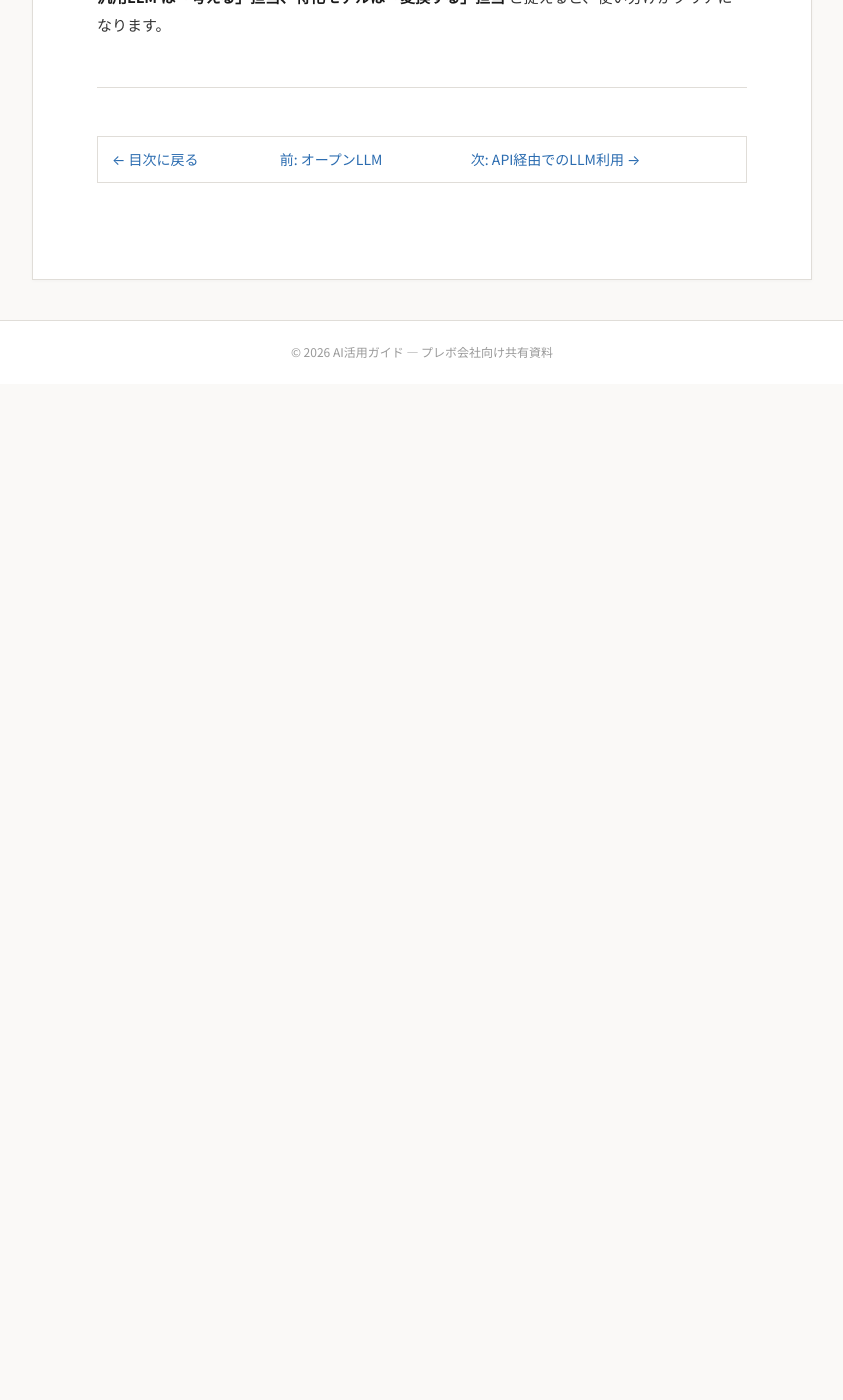
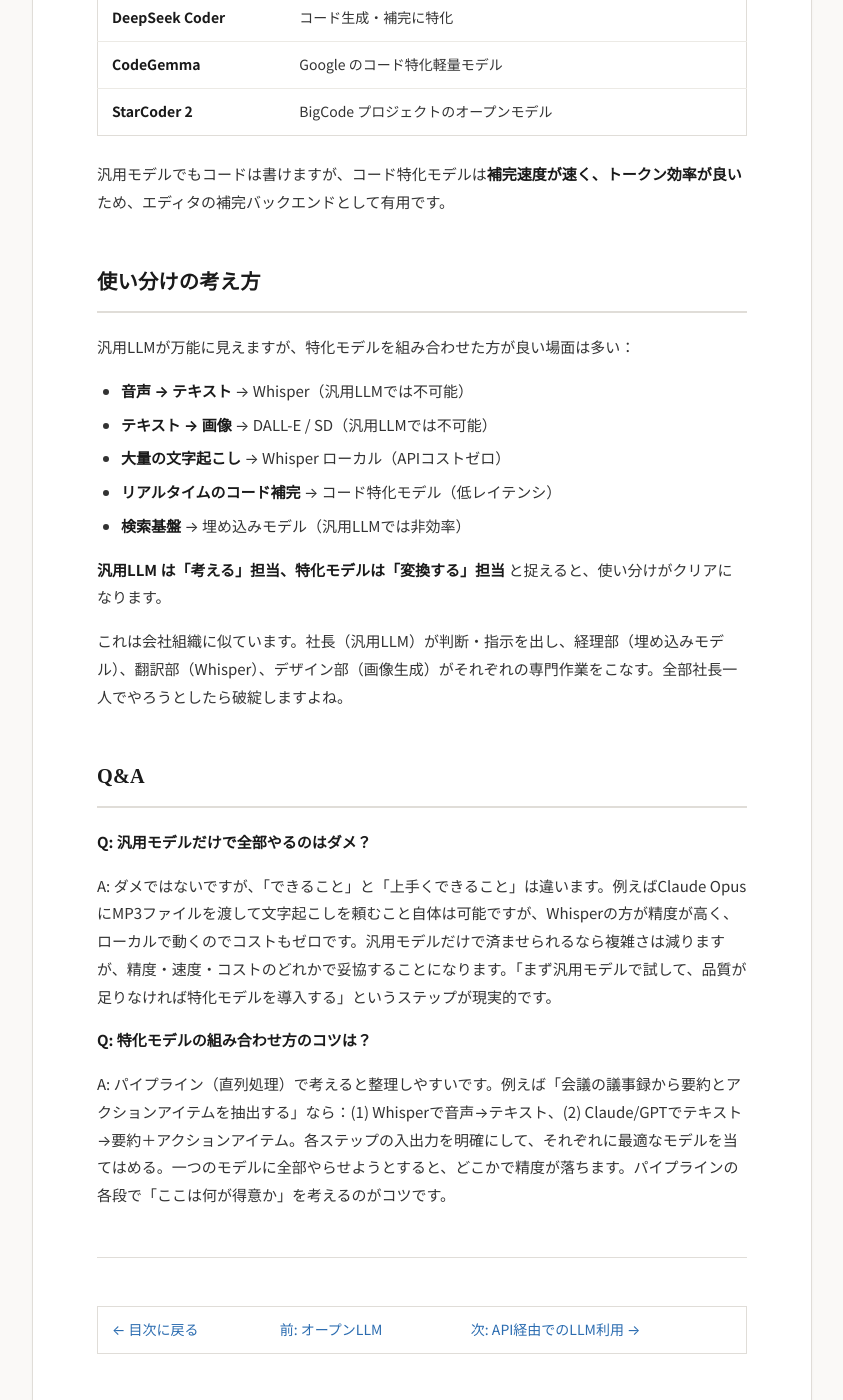
Before and after one commit to kuruusuniku/sharing, a Jekyll site: the page built from 10-specialized-models.md, in a window 1280 px wide and 1400 px high, scrolled down 3586 px. Shown: the whole window, without its empty margins (218-1061 px from the left). Built offline with Jekyll 4.4.1, drawn with Linux system fonts in a browser that asks for light colours; before the commit the page ends 3970 px from its top, so only the background shows below that; some of the changed text lies outside the part shown.

Commit message:
10章拡充: Whisperストーリー・比喩・Q&A追加

````diff
--- a/10-specialized-models.md
+++ b/10-specialized-models.md
@@ -7,11 +7,17 @@ title: 用途特化モデルの活用
 
 ChatGPTに音声を文字起こしさせようとして失敗した経験、ありませんか？ 万能に見えるLLMにも得意不得意があります。音声認識、画像生成、ベクトル検索——これらは専用に訓練されたモデルの方が圧倒的に精度が高い。適材適所で組み合わせるのが実践のコツです。
 
+**特化モデルは「電動工具」です。** スイスアーミーナイフ（汎用LLM）は便利だけど、壁に穴を開けたいなら電動ドリルの方が圧倒的に速いし正確。ノコギリで木を切りたいなら丸ノコを使う。一つのことを極めたツールには、万能ツールでは太刀打ちできない精度と速度があります。
+
 汎用LLMだけがAIではありません。特定のタスクに特化したモデルを組み合わせることで、汎用モデルでは難しい精度や速度を実現できます。
 
 ## 音声 — Whisper
 
 OpenAI が開発した音声認識モデル。**ローカルで無料で動かせる**のが最大の強みです。
+
+### Whisperの誕生——68万時間の音声から学んだモデル
+
+Whisperの開発ストーリーは興味深いです。OpenAIのチームは、インターネット上から**68万時間**もの多言語音声データ（字幕付き動画など）を集めて学習させました。68万時間というのは、約77年分の音声です。この「量で質を圧倒する」アプローチにより、従来の音声認識モデルが苦手だった多言語対応・ノイズ耐性・アクセント対応を一気に克服しました。しかもモデルをオープンソースで公開したため、誰でもローカルで無料で使えるようになった。この判断がなければ、私たちが手軽に高精度な文字起こしを使える世界は来ていなかったかもしれません。
 
 ### 特徴
 
@@ -52,6 +58,8 @@ whisper audio.mp3 --model medium --language ja --word_timestamps True
 - ポッドキャスト・動画の字幕生成
 - 音声メモのテキスト化
 
+私自身、講義音声の文字起こしにWhisperをかなり使っています。1時間の音声でも、M4 Macなら数分で処理が終わる。これをクラウドAPIでやったら結構な金額になるので、ローカル実行のありがたみを実感する瞬間です。
+
 ## 画像生成
 
 | モデル/サービス | 種類 | 特徴 |
@@ -78,6 +86,8 @@ whisper audio.mp3 --model medium --language ja --word_timestamps True
 ```
 テキスト → 埋め込みモデル → ベクトル → 類似度検索
 ```
+
+埋め込みモデルは**翻訳家**のような存在です。人間の言葉をコンピュータが「近い・遠い」を判断できる数値の世界に翻訳してくれる。「有給休暇」と「年次休暇」はキーワードとしては別物だけど、意味的には近い——その「意味の近さ」を数値で測れるようにするのが埋め込みモデルの仕事です。
 
 - **社内ドキュメント検索** — 自然文で検索できる
 - **RAG（検索拡張生成）** — LLM に関連文書を渡して回答精度を上げる
@@ -106,6 +116,18 @@ whisper audio.mp3 --model medium --language ja --word_timestamps True
 
 **汎用LLM は「考える」担当、特化モデルは「変換する」担当** と捉えると、使い分けがクリアになります。
 
+これは会社組織に似ています。社長（汎用LLM）が判断・指示を出し、経理部（埋め込みモデル）、翻訳部（Whisper）、デザイン部（画像生成）がそれぞれの専門作業をこなす。全部社長一人でやろうとしたら破綻しますよね。
+
+## Q&A
+
+**Q: 汎用モデルだけで全部やるのはダメ？**
+
+A: ダメではないですが、「できること」と「上手くできること」は違います。例えばClaude OpusにMP3ファイルを渡して文字起こしを頼むこと自体は可能ですが、Whisperの方が精度が高く、ローカルで動くのでコストもゼロです。汎用モデルだけで済ませられるなら複雑さは減りますが、精度・速度・コストのどれかで妥協することになります。「まず汎用モデルで試して、品質が足りなければ特化モデルを導入する」というステップが現実的です。
+
+**Q: 特化モデルの組み合わせ方のコツは？**
+
+A: パイプライン（直列処理）で考えると整理しやすいです。例えば「会議の議事録から要約とアクションアイテムを抽出する」なら：(1) Whisperで音声→テキスト、(2) Claude/GPTでテキスト→要約＋アクションアイテム。各ステップの入出力を明確にして、それぞれに最適なモデルを当てはめる。一つのモデルに全部やらせようとすると、どこかで精度が落ちます。パイプラインの各段で「ここは何が得意か」を考えるのがコツです。
+
 ---
 
 [← 目次に戻る](./) | [前: オープンLLM](09-open-models) | [次: API経由でのLLM利用 →](11-api-usage)
````
